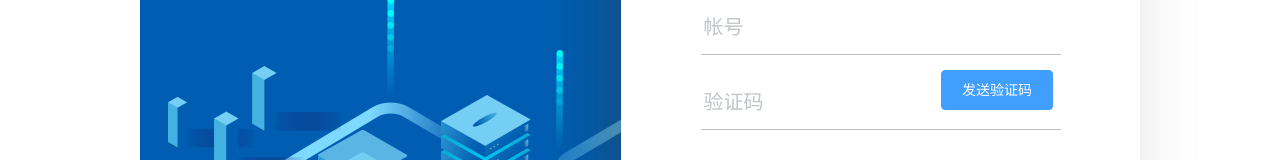
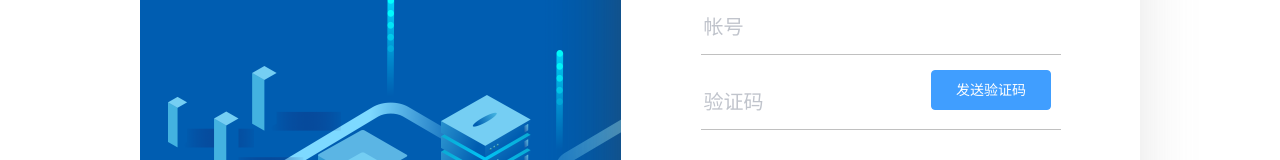
Before and after one commit to fatfat123-web/review, a Vue app: page /#/cut in a window 1280 px wide. Shown: the part 155-315 px from the top of the page. Built offline with nearby package versions, Linux system fonts and the light colour scheme.

Commit message:
接口用错了回去在改~

```diff
--- a/src/views/login/cut.vue
+++ b/src/views/login/cut.vue
@@ -1,15 +1,16 @@
 <template>
-    <el-main >
-        <el-header  >
+    <el-main>
+        <el-header>
             忘记密码
         </el-header>
-            <el-form ref="form" :model="param" label-width="180px"   >
+        <el-form ref="form" :model="param" label-width="180px">
 
             <el-input v-model="param.mobile" placeholder="帐号"></el-input>
-                <div style="display: flex" >
-                <el-input  v-model="params.randstr" stype="password" placeholder="验证码"></el-input>
-                <el-button @click="send" type="primary" style="position: absolute;text-align: center;margin:5px 0 0 320px">
-                    发送验证码</el-button>
+            <div style="display: flex">
+                <el-input v-model="params.randstr" stype="password" placeholder="验证码"></el-input>
+                <el-button @click="send" type="primary" :disabled="code === '发送验证码' ? false : true" class="btn2" >
+                    {{code}}
+                </el-button>
             </div>
             <el-input v-model="param.smsCaptcha" type="password" placeholder="请输入8位数新密码"></el-input>
             <el-input v-model="param.smsCaptcha" type="password" placeholder="确认密码"></el-input>
@@ -21,10 +22,11 @@
 </template>
 
 <script>
+    import UseraccountServiceApi from '@/api/UseraccountServiceApi'
     export default {
         name: "cut",
-        data(){
-            return{
+        data() {
+            return {
                 param: {
                     mobile: '',
                     username: '',
@@ -35,14 +37,28 @@
                     randstr: '',
 
                 },
+                code: '发送验证码'
             }
 
 
         },
         created() {
         },
-        methods:{
-            send(){
+        methods: {
+           async send() {
+                const res=await UseraccountServiceApi.user_account.reset_password(this.params)
+                console.log(res)
+                let time = 6;
+                let timer = setInterval(() => {
+                    console.log(time)
+                    time--;
+                    this.code = time
+                    if (time === 0) {
+                        this.code = '发送验证码';
+                        clearInterval(timer)
+
+                    }
+                }, 1000);
 
             }
         }
@@ -50,12 +66,13 @@
 </script>
 
 <style scoped lang="scss">
-.el-main{
+    .el-main {
 
-    .el-form{
+        .el-form {
             margin: 0;
             text-align: center;
-        /deep/  input{
+
+            /deep/ input {
                 margin: 10px 0;
                 height: 55px;
                 font-size: 20px;
@@ -63,6 +80,12 @@
 
             }
 
+            .btn2 {
+                position: absolute;
+                text-align: center;
+                margin: 5px 0 0 310px;
+                width: 120px
+            }
         }
 
     }
```
Lines whose indentation alone changed are shown as unchanged.
